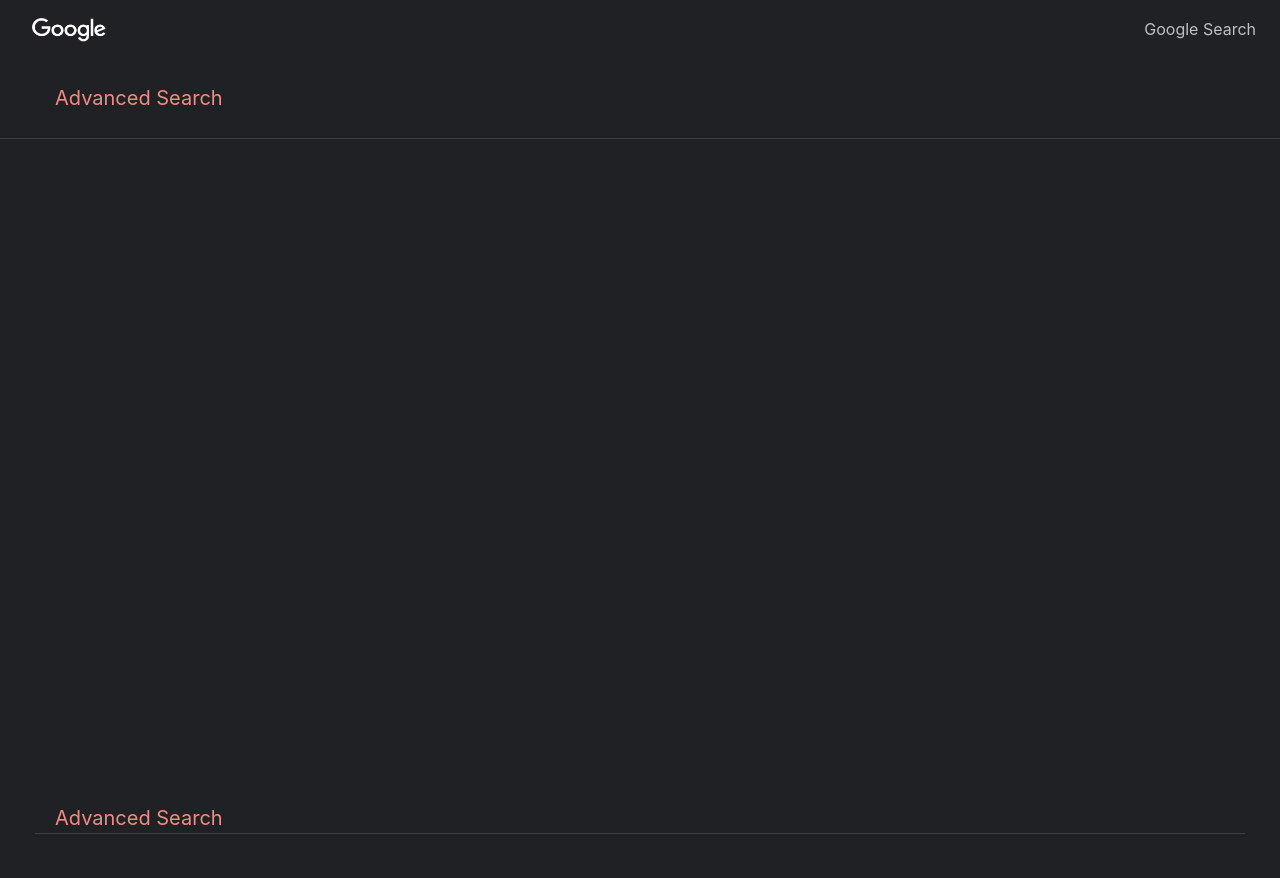
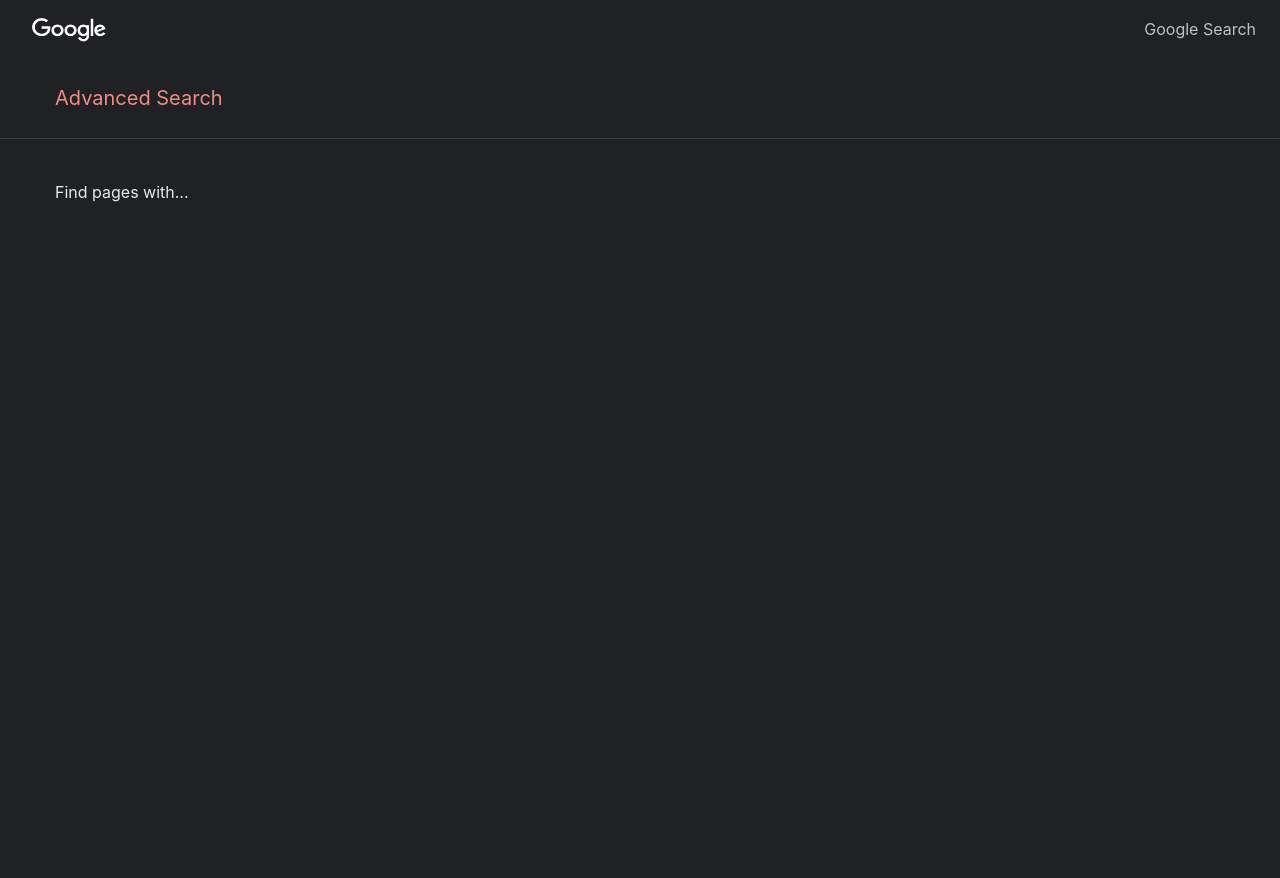
Before and after one commit to Cmmh1101/CS50wp-week-1, a plain HTML site: page advancedSearch.html in a window 1280 px wide. After the commit the page ends 800 px from the top, so only its background shows below. Drawn offline with nearby package versions, Linux system fonts and the light colour scheme.

Commit message:
form initial setup

```diff
--- a/advancedSearch.html
+++ b/advancedSearch.html
@@ -30,29 +30,13 @@
         <label>Advanced Search</label>
       </div>
       <hr />
+      <form action="/search" name="f" method="GET" class="form-section">
+        <div class="form-items-wraper">
+          <div>
+            <span class="sub-heading">Find pages with...</span>
+          </div>
+        </div>
+      </form>
     </section>
-
-    <div class="heading">
-      <label>Advanced Search</label>
-      <hr />
-    </div>
-
-    <form action=""></form>
-
-    <!-- <div class="d-flex justify-content-center align-items-center flex-column">
-        <div class="image">
-          <img src="/logo-light.png" alt="logo" />
-        </div>
-        <form
-          action="https://www.google.com/search"
-          class="d-flex justify-content-center align-items-center flex-column"
-        >
-          <input type="text" name="q" />
-          <div class="buttons">
-            <input type="submit" value="Google Search" class="" />
-            <input type="submit" value="I'm Feeling Lucky" class="" />
-          </div>
-        </form>
-      </div> -->
   </body>
 </html>
--- a/styles.css
+++ b/styles.css
@@ -83,8 +83,6 @@ input[type="submit"]:hover {
 .heading {
   width: 100%;
   padding: 25px 35px;
-  /* border: solid #e8ecf0 !important; */
-  z-index: 50;
 }
 
 .heading label {
@@ -98,3 +96,17 @@ hr {
   margin-top: 0;
   border-top: 1px solid #3c4043 !important;
 }
+
+.form-section {
+  width: 100%;
+  padding: 25px 35px;
+}
+
+.form-items-wraper {
+  margin: 0 20px;
+  color: #e8eaed;
+}
+
+.form-items-wraper label {
+  color: #bdc1c6;
+}
```
